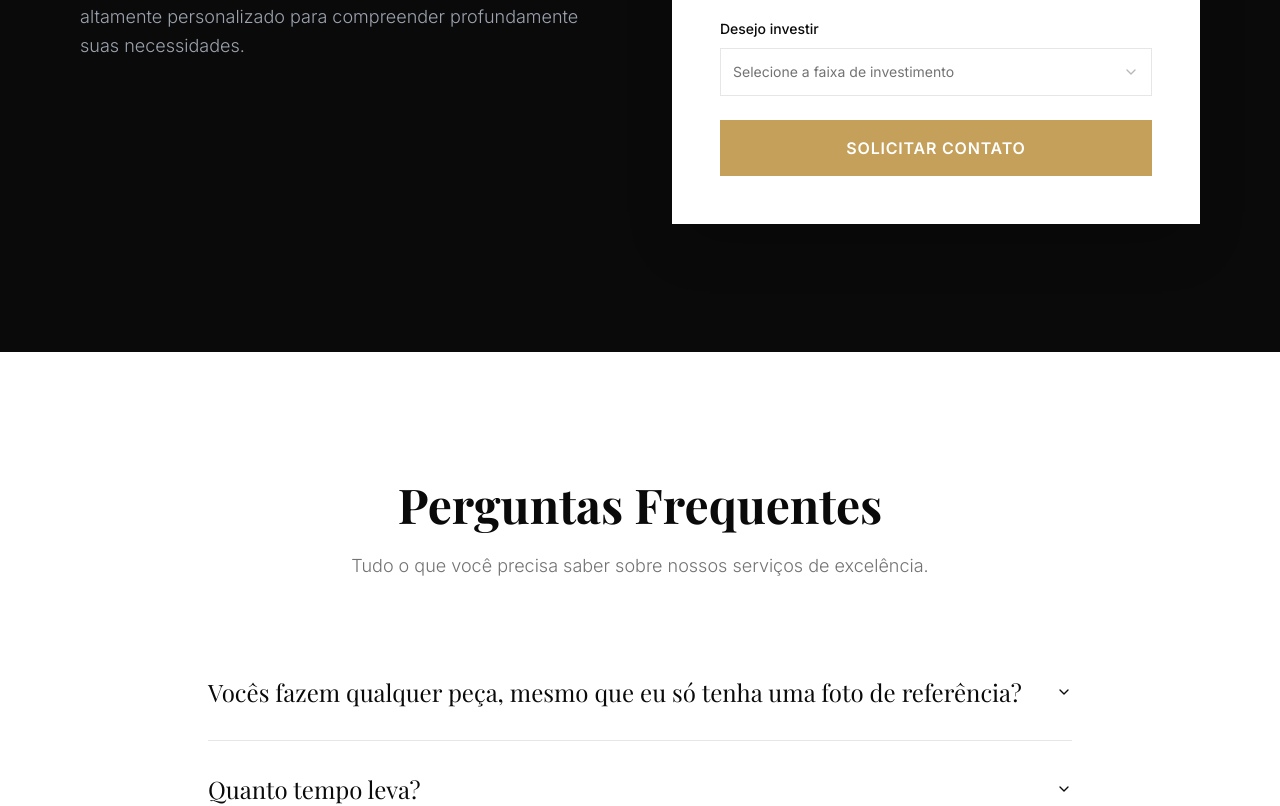
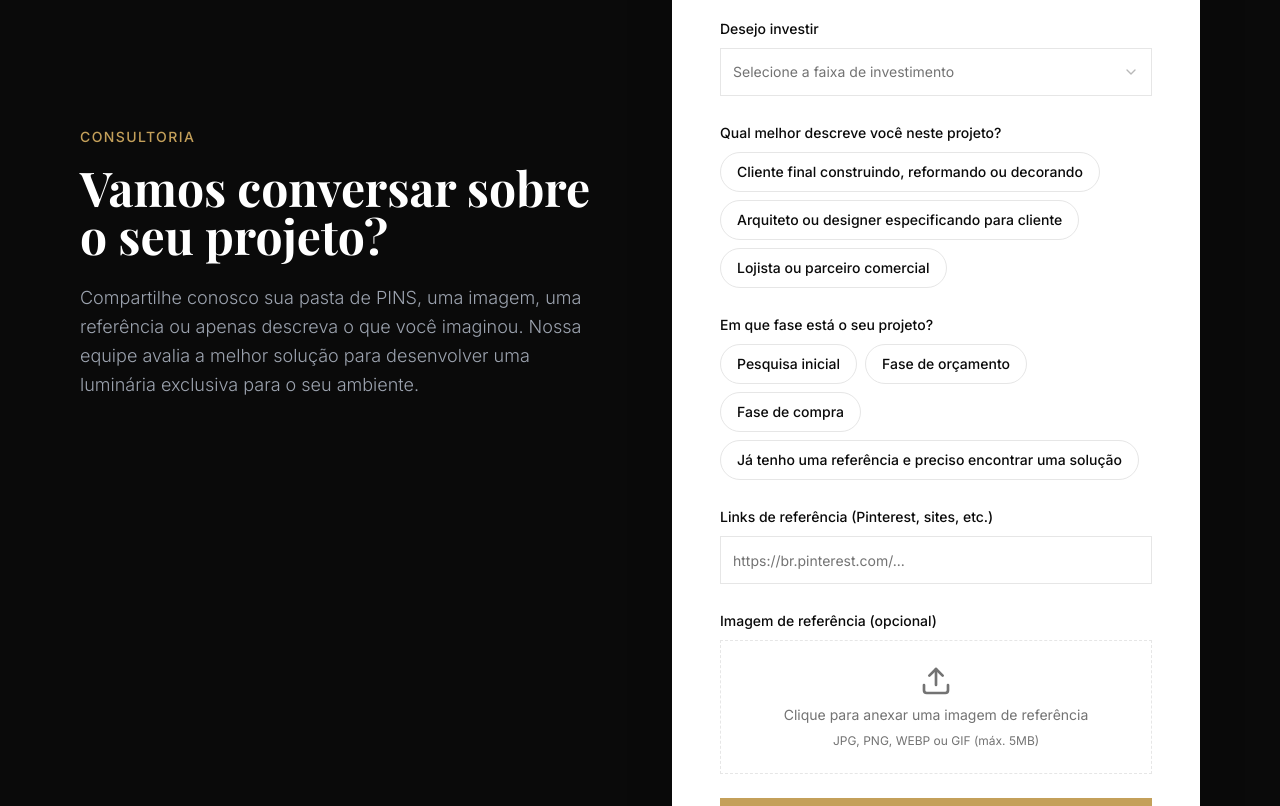
Before and after one commit to ResegundoBR/landing-page-klaxon-sf118bce9, a React (Vite) app: page / in a window 1280 px wide. Shown: the part 5106-5912 px from the top of the page. Built offline with nearby package versions, Linux system fonts and the light colour scheme; a web font is replaced by a local one; what pocketbase would draw is missing.

Commit message:
Auto-commit before sync

```diff
--- a/package.json
+++ b/package.json
@@ -2,7 +2,7 @@
   "name": "skip-react-template",
   "description": "A frontend React Vite TypeScript Shadcn UI template for Skip projects",
   "private": true,
-  "version": "0.0.37",
+  "version": "0.0.38",
   "type": "module",
   "scripts": {
     "start": "vite dev",
--- a/src/components/sections/LeadFormSection.tsx
+++ b/src/components/sections/LeadFormSection.tsx
@@ -1,11 +1,13 @@
-import { useState } from 'react'
+import { useState, useRef } from 'react'
 import { useForm } from 'react-hook-form'
 import { zodResolver } from '@hookform/resolvers/zod'
 import * as z from 'zod'
+import { Upload, X, ImageIcon } from 'lucide-react'
 import { createLead } from '@/services/leads'
 import { useToast } from '@/hooks/use-toast'
 import { Input } from '@/components/ui/input'
 import { Button } from '@/components/ui/button'
+import { ToggleGroup, ToggleGroupItem } from '@/components/ui/toggle-group'
 import {
   Select,
   SelectContent,
@@ -22,6 +24,7 @@ import {
   FormMessage,
 } from '@/components/ui/form'
 import { extractFieldErrors } from '@/lib/pocketbase/errors'
+import { cn } from '@/lib/utils'
 
 const formSchema = z.object({
   name: z.string().min(2, 'Nome é obrigatório'),
@@ -30,12 +33,29 @@ const formSchema = z.object({
   project_type: z.string().min(1, 'Selecione o tipo de projeto'),
   modalidade: z.string().min(1, 'Selecione a modalidade'),
   investimento: z.string().min(1, 'Selecione a faixa de investimento'),
+  user_profile: z.string().min(1, 'Selecione uma opção'),
+  project_phase: z.string().min(1, 'Selecione uma opção'),
   reference_links: z.string().optional(),
 })
+
+const userProfileOptions = [
+  { value: 'cliente-final', label: 'Cliente final construindo, reformando ou decorando' },
+  { value: 'arquiteto-designer', label: 'Arquiteto ou designer especificando para cliente' },
+  { value: 'lojista-parceiro', label: 'Lojista ou parceiro comercial' },
+]
+
+const projectPhaseOptions = [
+  { value: 'pesquisa-inicial', label: 'Pesquisa inicial' },
+  { value: 'fase-orcamento', label: 'Fase de orçamento' },
+  { value: 'fase-compra', label: 'Fase de compra' },
+  { value: 'tenho-referencia', label: 'Já tenho uma referência e preciso encontrar uma solução' },
+]
 
 export function LeadFormSection({ isPinterest, source }: { isPinterest: boolean; source: string }) {
   const { toast } = useToast()
   const [isLoading, setIsLoading] = useState(false)
+  const [attachment, setAttachment] = useState<File | null>(null)
+  const fileInputRef = useRef<HTMLInputElement>(null)
 
   const form = useForm<z.infer<typeof formSchema>>({
     resolver: zodResolver(formSchema),
@@ -46,20 +66,45 @@ export function LeadFormSection({ isPinterest, source }: { isPinterest: boolean;
       project_type: '',
       modalidade: '',
       investimento: '',
+      user_profile: '',
+      project_phase: '',
       reference_links: '',
     },
   })
 
+  function handleFileChange(e: React.ChangeEvent<HTMLInputElement>) {
+    const file = e.target.files?.[0]
+    if (file) {
+      if (file.size > 5242880) {
+        toast({
+          variant: 'destructive',
+          title: 'Arquivo muito grande',
+          description: 'O tamanho máximo permitido é 5MB.',
+        })
+        return
+      }
+      setAttachment(file)
+    }
+  }
+
+  function removeAttachment() {
+    setAttachment(null)
+    if (fileInputRef.current) {
+      fileInputRef.current.value = ''
+    }
+  }
+
   async function onSubmit(values: z.infer<typeof formSchema>) {
     setIsLoading(true)
     try {
-      await createLead({ ...values, source })
+      await createLead({ ...values, source, attachment })
       toast({
         title: 'Sucesso!',
         description:
           'Sua solicitação foi enviada. Um consultor Klaxon entrará em contato em breve.',
       })
       form.reset()
+      removeAttachment()
     } catch (err) {
       const fieldErrors = extractFieldErrors(err)
       if (Object.keys(fieldErrors).length > 0) {
@@ -87,14 +132,12 @@ export function LeadFormSection({ isPinterest, source }: { isPinterest: boolean;
               Consultoria
             </span>
             <h2 className="text-3xl md:text-5xl font-serif font-bold mb-6 leading-tight">
-              {isPinterest
-                ? 'Envie sua pasta de referências'
-                : 'Inicie o seu projeto exclusivo conosco'}
+              Vamos conversar sobre o seu projeto?
             </h2>
             <p className="text-gray-400 text-lg mb-8 font-light leading-relaxed">
-              {isPinterest
-                ? 'Compartilhe suas inspirações do Pinterest conosco. Nossos consultores irão analisar minuciosamente suas ideias e propor soluções sob medida com o inconfundível padrão Klaxon.'
-                : 'Preencha o formulário para falar com um de nossos especialistas em design. Garantimos um atendimento ágil e altamente personalizado para compreender profundamente suas necessidades.'}
+              Compartilhe conosco sua pasta de PINS, uma imagem, uma referência ou apenas descreva o
+              que você imaginou. Nossa equipe avalia a melhor solução para desenvolver uma luminária
+              exclusiva para o seu ambiente.
             </p>
           </div>
 
@@ -225,14 +268,83 @@ export function LeadFormSection({ isPinterest, source }: { isPinterest: boolean;
                     </FormItem>
                   )}
                 />
-                {isPinterest && (
+                <FormField
+                  control={form.control}
+                  name="user_profile"
+                  render={({ field }) => (
+                    <FormItem>
+                      <FormLabel className="text-foreground">
+                        Qual melhor descreve você neste projeto?
+                      </FormLabel>
+                      <FormControl>
+                        <ToggleGroup
+                          type="single"
+                          value={field.value}
+                          onValueChange={(val) => field.onChange(val ?? '')}
+                          className="flex flex-wrap gap-2 justify-start"
+                        >
+                          {userProfileOptions.map((opt) => (
+                            <ToggleGroupItem
+                              key={opt.value}
+                              value={opt.value}
+                              className={cn(
+                                'rounded-full border border-border px-4 py-2 text-sm',
+                                'hover:bg-accent transition-colors duration-200',
+                                'data-[state=on]:bg-primary data-[state=on]:text-primary-foreground',
+                                'data-[state=on]:border-primary',
+                              )}
+                            >
+                              {opt.label}
+                            </ToggleGroupItem>
+                          ))}
+                        </ToggleGroup>
+                      </FormControl>
+                      <FormMessage />
+                    </FormItem>
+                  )}
+                />
+                <FormField
+                  control={form.control}
+                  name="project_phase"
+                  render={({ field }) => (
+                    <FormItem>
+                      <FormLabel className="text-foreground">
+                        Em que fase está o seu projeto?
+                      </FormLabel>
+                      <FormControl>
+                        <ToggleGroup
+                          type="single"
+                          value={field.value}
+                          onValueChange={(val) => field.onChange(val ?? '')}
+                          className="flex flex-wrap gap-2 justify-start"
+                        >
+                          {projectPhaseOptions.map((opt) => (
+                            <ToggleGroupItem
+                              key={opt.value}
+                              value={opt.value}
+                              className={cn(
+                                'rounded-full border border-border px-4 py-2 text-sm',
+                                'hover:bg-accent transition-colors duration-200',
+                                'data-[state=on]:bg-primary data-[state=on]:text-primary-foreground',
+                                'data-[state=on]:border-primary',
+                              )}
+                            >
+                              {opt.label}
+                            </ToggleGroupItem>
+                          ))}
+                        </ToggleGroup>
+                      </FormControl>
+                      <FormMessage />
+                    </FormItem>
+                  )}
+                />
                 <FormField
                   control={form.control}
                   name="reference_links"
                   render={({ field }) => (
                     <FormItem>
                       <FormLabel className="text-foreground">
-                          Link da sua Pasta do Pinterest
+                        Links de referência (Pinterest, sites, etc.)
                       </FormLabel>
                       <FormControl>
                         <Input
@@ -245,7 +357,51 @@ export function LeadFormSection({ isPinterest, source }: { isPinterest: boolean;
                     </FormItem>
                   )}
                 />
+                <FormItem>
+                  <FormLabel className="text-foreground">Imagem de referência (opcional)</FormLabel>
+                  <div className="space-y-3">
+                    {attachment ? (
+                      <div className="flex items-center gap-3 border border-border rounded-none p-3">
+                        <ImageIcon className="w-8 h-8 text-muted-foreground shrink-0" />
+                        <div className="flex-1 min-w-0">
+                          <p className="text-sm font-medium truncate">{attachment.name}</p>
+                          <p className="text-xs text-muted-foreground">
+                            {(attachment.size / 1024 / 1024).toFixed(2)} MB
+                          </p>
+                        </div>
+                        <Button
+                          type="button"
+                          variant="ghost"
+                          size="icon"
+                          onClick={removeAttachment}
+                          className="shrink-0"
+                        >
+                          <X className="w-4 h-4" />
+                        </Button>
+                      </div>
+                    ) : (
+                      <div
+                        className="border border-dashed border-border rounded-none p-6 flex flex-col items-center gap-2 cursor-pointer hover:bg-accent transition-colors duration-200"
+                        onClick={() => fileInputRef.current?.click()}
+                      >
+                        <Upload className="w-8 h-8 text-muted-foreground" />
+                        <p className="text-sm text-muted-foreground text-center">
+                          Clique para anexar uma imagem de referência
+                        </p>
+                        <p className="text-xs text-muted-foreground">
+                          JPG, PNG, WEBP ou GIF (máx. 5MB)
+                        </p>
+                      </div>
                     )}
+                    <input
+                      ref={fileInputRef}
+                      type="file"
+                      accept="image/jpeg,image/png,image/webp,image/gif"
+                      onChange={handleFileChange}
+                      className="hidden"
+                    />
+                  </div>
+                </FormItem>
                 <Button
                   type="submit"
                   className="w-full h-14 text-base font-semibold uppercase tracking-wider rounded-none mt-4"
--- a/src/lib/pocketbase/errors.ts
+++ b/src/lib/pocketbase/errors.ts
@@ -25,5 +25,5 @@ export function getErrorMessage(error: unknown): string {
     return error instanceof Error ? error.message : 'An unexpected error occurred.'
   }
   const msgs = Object.values(extractFieldErrors(error))
-  return msgs.length > 0 ? msgs.join(' ') : (error.message || 'An unexpected error occurred.')
+  return msgs.length > 0 ? msgs.join(' ') : error.message || 'An unexpected error occurred.'
 }
--- a/src/lib/skipAi.ts
+++ b/src/lib/skipAi.ts
@@ -72,10 +72,7 @@ interface SseBlock {
   data: string
 }
 
-async function* readSseBlocks(
-  response: Response,
-  signal?: AbortSignal,
-): AsyncGenerator<SseBlock> {
+async function* readSseBlocks(response: Response, signal?: AbortSignal): AsyncGenerator<SseBlock> {
   if (!response.body) return
   const reader = response.body.getReader()
   // Wire abort directly into the reader. reader.cancel(reason) makes
```
Also changed, not shown: pocketbase/migrations/0003_update_leads_schema.js (added, +40 -0 lines), src/lib/pocketbase/schema.json (+23 -15 lines), src/services/leads.ts (+28 -1 lines), .skip.config.json. Lines whose indentation alone changed are shown as unchanged.
